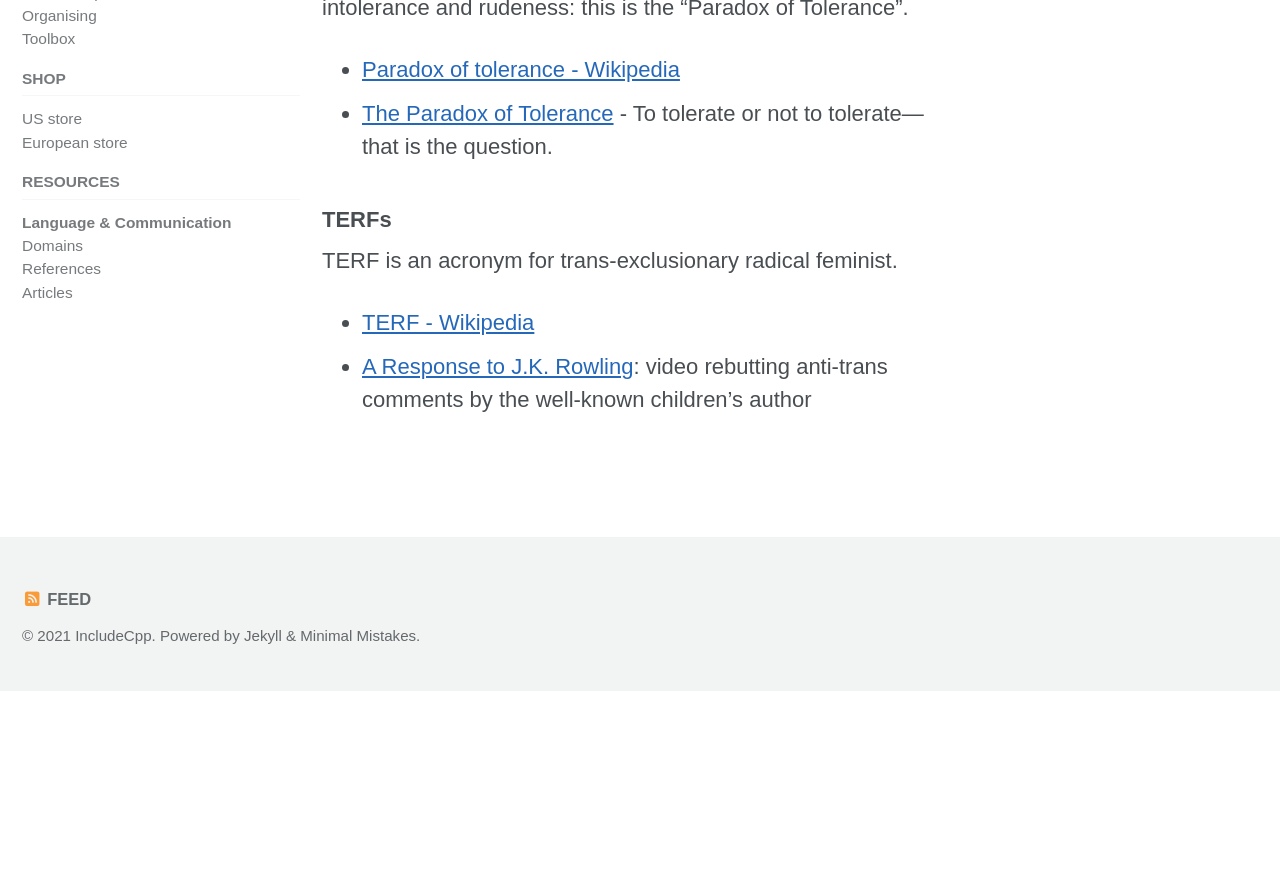
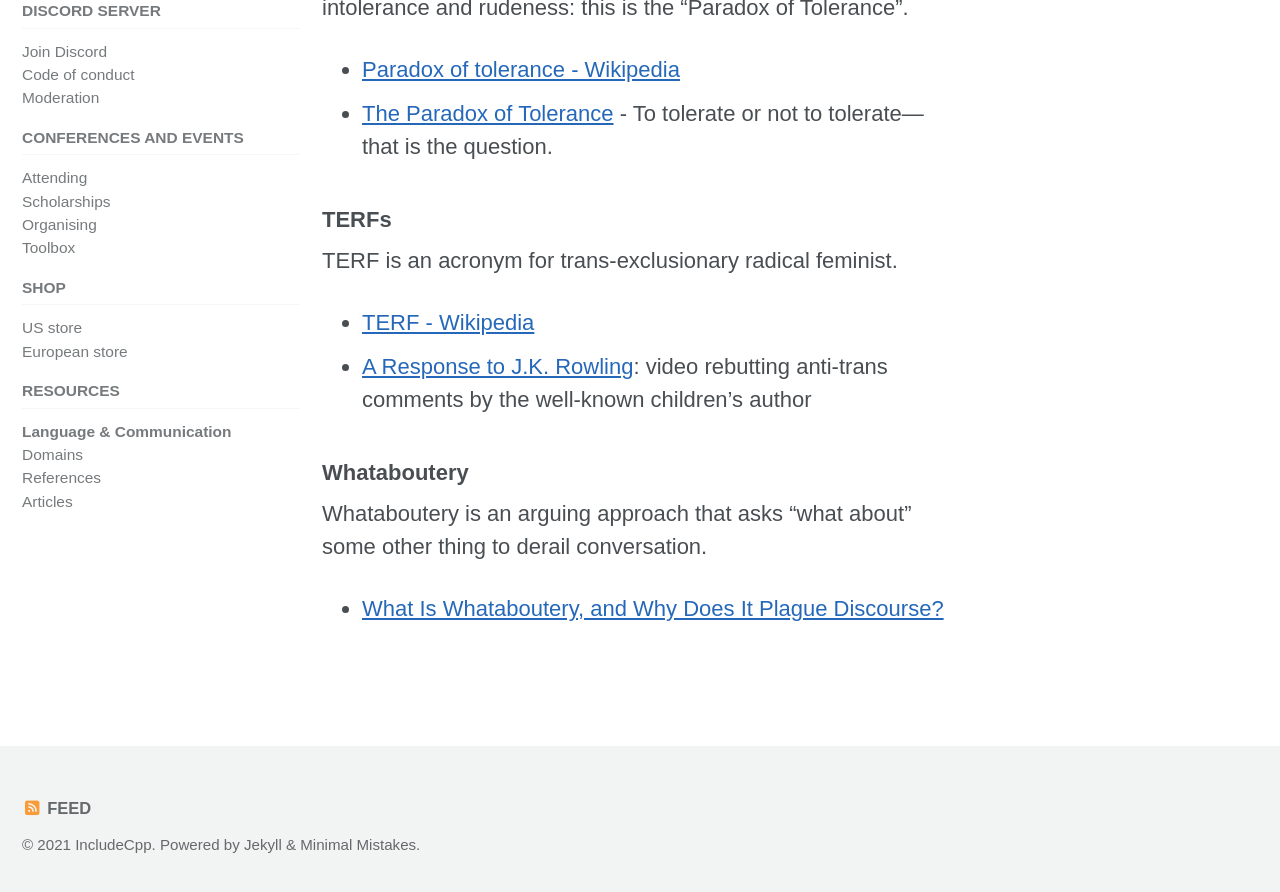
Before and after one commit to include-cpp/include-cpp.github.io, a Jekyll site: the page built from resources/language/index.md, in a window 1280 px wide and 900 px high, scrolled down 5904 px. Shown: the top 892 px of the window. Built offline with Jekyll 4.4.1, drawn with Linux system fonts in a browser that asks for light colours; cached includes are drawn as plain includes; nearby versions of some CDN libraries; before the commit the page ends 6595 px from its top, so only the background shows below that.

Commit message:
Added Whataboutery to Glossary
Co-Authored-By: Kate Gregory <kategregory@users.noreply.github.com>

```diff
--- a/resources/language/index.md
+++ b/resources/language/index.md
@@ -134,3 +134,9 @@ TERF is an acronym for trans-exclusionary radical feminist.
 * [A Response to J.K. Rowling](https://youtu.be/WfQQqqfvmv0): video rebutting anti-trans comments by the well-known children's author
 
 <!-- ### Tone-policing -->
+
+### Whataboutery
+
+Whataboutery is an arguing approach that asks "what about" some other thing to derail conversation.
+
+* [What Is Whataboutery, and Why Does It Plague Discourse?](https://theswaddle.com/what-does-whataboutery-mean/)
```
